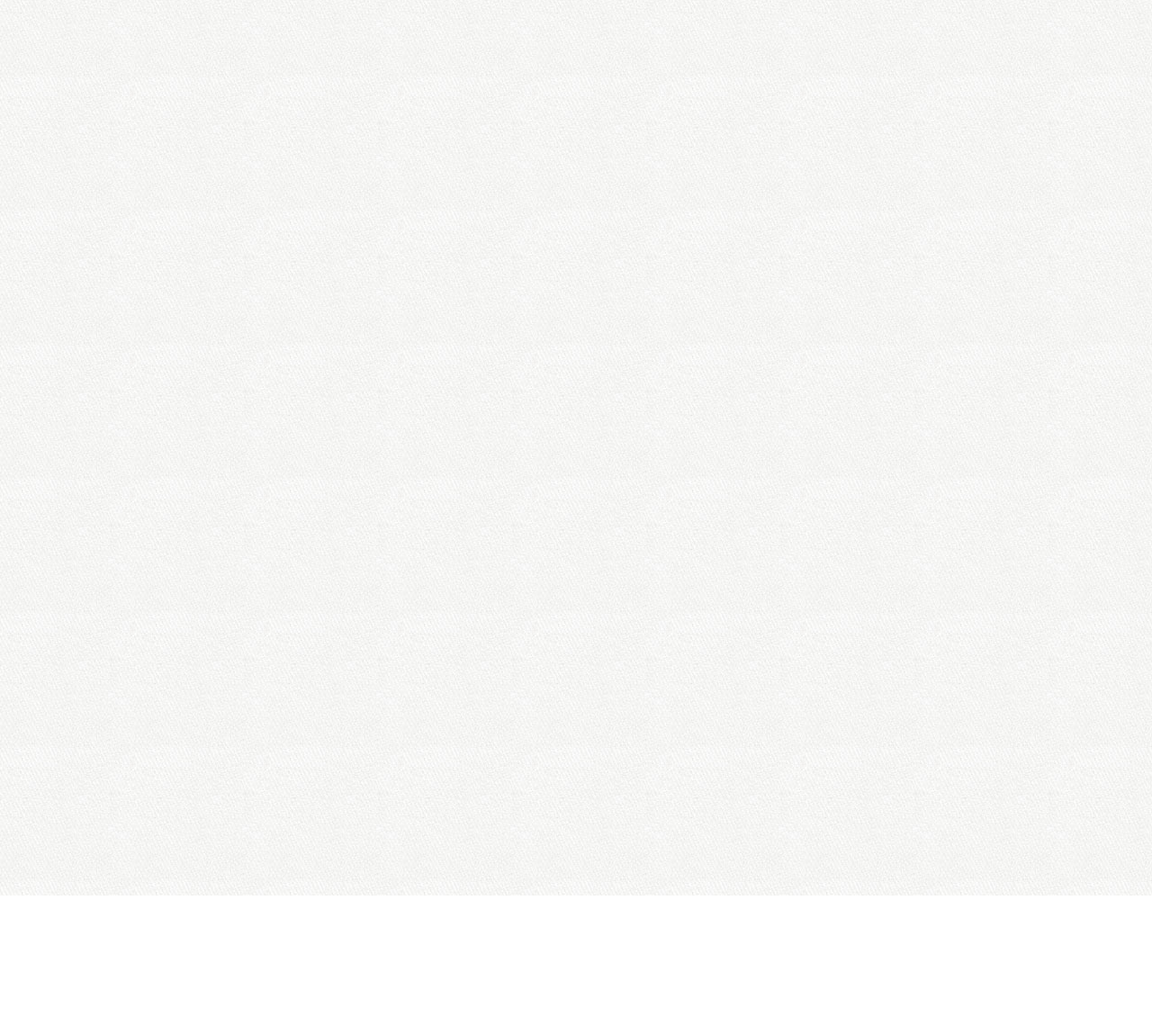
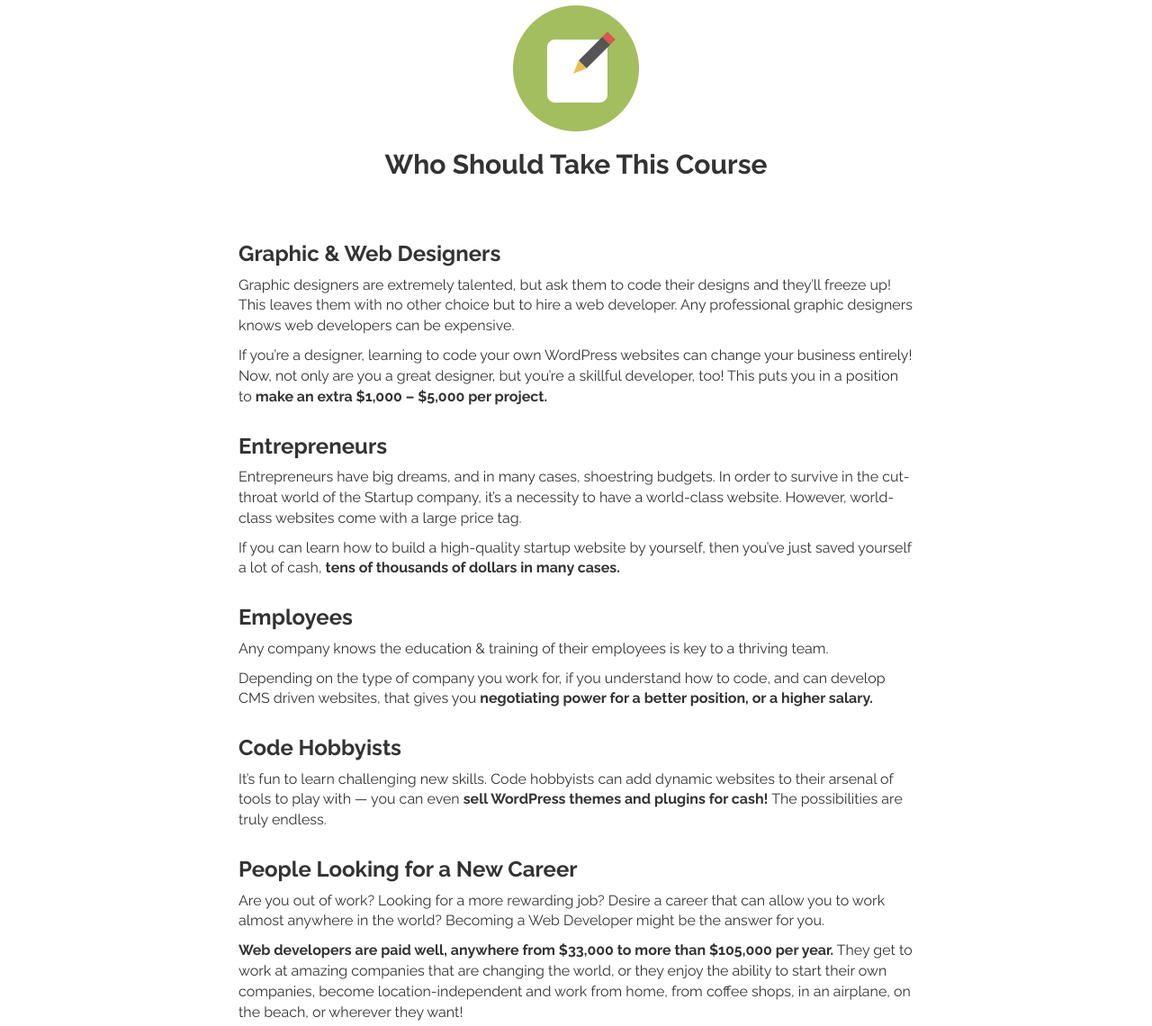
Before and after one commit to Saabbir/B2W, a plain HTML site: page index.html in a window 1280 px wide. Shown: the part 1383-2523 px from the top of the page at 90% size. Before the commit the page ends 2378 px from the top, so only its background shows below. Drawn offline with nearby package versions, Linux system fonts and the light colour scheme.

Commit message:
Build desktop version of who-benefits section

```diff
--- a/assets/css/custom.css
+++ b/assets/css/custom.css
@@ -19,10 +19,6 @@ body {
 
 h1, h2, h3, h4, h5, h6 {
     font-weight: bold;
-}
-
-h1, h2, h3, h4, h5, h6, p, p.lead {
-    margin: 0;
 }
 
 h1 {
@@ -137,3 +133,9 @@ section h3 {
     color: white;
     font-size: 1.2em;
 }
+
+/* === WHO BENIFITS === */
+
+#who-benefits {
+    background-color: white;
+}
--- a/index.html
+++ b/index.html
@@ -130,7 +130,38 @@
 
     <!-- WHO BENIFITS
     ========================================== -->
-    <section></section>
+    <section id="who-benefits">
+        <div class="container">
+
+            <div class="section-header">
+                <img src="assets/img/icon-pad.png" alt="Pad and Pencil">
+                <h2>Who Should Take This Course</h2>
+            </div>
+
+            <div class="row">
+                <div class="col-sm-8 col-sm-offset-2">
+                    <h3>Graphic &amp; Web Designers</h3>
+                    <p>Graphic designers are extremely talented, but ask them to code their designs and they’ll freeze up! This leaves them with no other choice but to hire a web developer. Any professional graphic designers knows web developers can be expensive.</p>
+                    <p>If you’re a designer, learning to code your own WordPress websites can change your business entirely! Now, not only are you a great designer, but you’re a skillful developer, too! This puts you in a position to <strong>make an extra $1,000 – $5,000 per project.</strong></p>
+
+                    <h3>Entrepreneurs</h3>
+                    <p>Entrepreneurs have big dreams, and in many cases, shoestring budgets. In order to survive in the cut-throat world of the Startup company, it’s a necessity to have a world-class website. However, world-class websites come with a large price tag.</p>
+                    <p>If you can learn how to build a high-quality startup website by yourself, then you’ve just saved yourself a lot of cash, <strong>tens of thousands of dollars in many cases.</strong></p>
+
+                    <h3>Employees</h3>
+                    <p>Any company knows the education &amp; training of their employees is key to a thriving team.</p>
+                    <p>Depending on the type of company you work for, if you understand how to code, and can develop CMS driven websites, that gives you <strong>negotiating power for a better position, or a higher salary.</strong></p>
+
+                    <h3>Code Hobbyists</h3>
+                    <p>It’s fun to learn challenging new skills. Code hobbyists can add dynamic websites to their arsenal of tools to play with — you can even <strong>sell WordPress themes and plugins for cash!</strong> The possibilities are truly endless.</p>
+
+                    <h3>People Looking for a New Career</h3>
+                    <p>Are you out of work? Looking for a more rewarding job? Desire a career that can allow you to work almost anywhere in the world? Becoming a Web Developer might be the answer for you.</p>
+                    <p><strong>Web developers are paid well, anywhere from $33,000 to more than $105,000 per year.</strong> They get to work at amazing companies that are changing the world, or they enjoy the ability to start their own companies, become location-independent and work from home, from coffee shops, in an airplane, on the beach, or wherever they want!</p>
+                </div>
+            </div>
+        </div>
+    </section>
 
     <!-- COURSE FEATURES
     ========================================== -->
```
